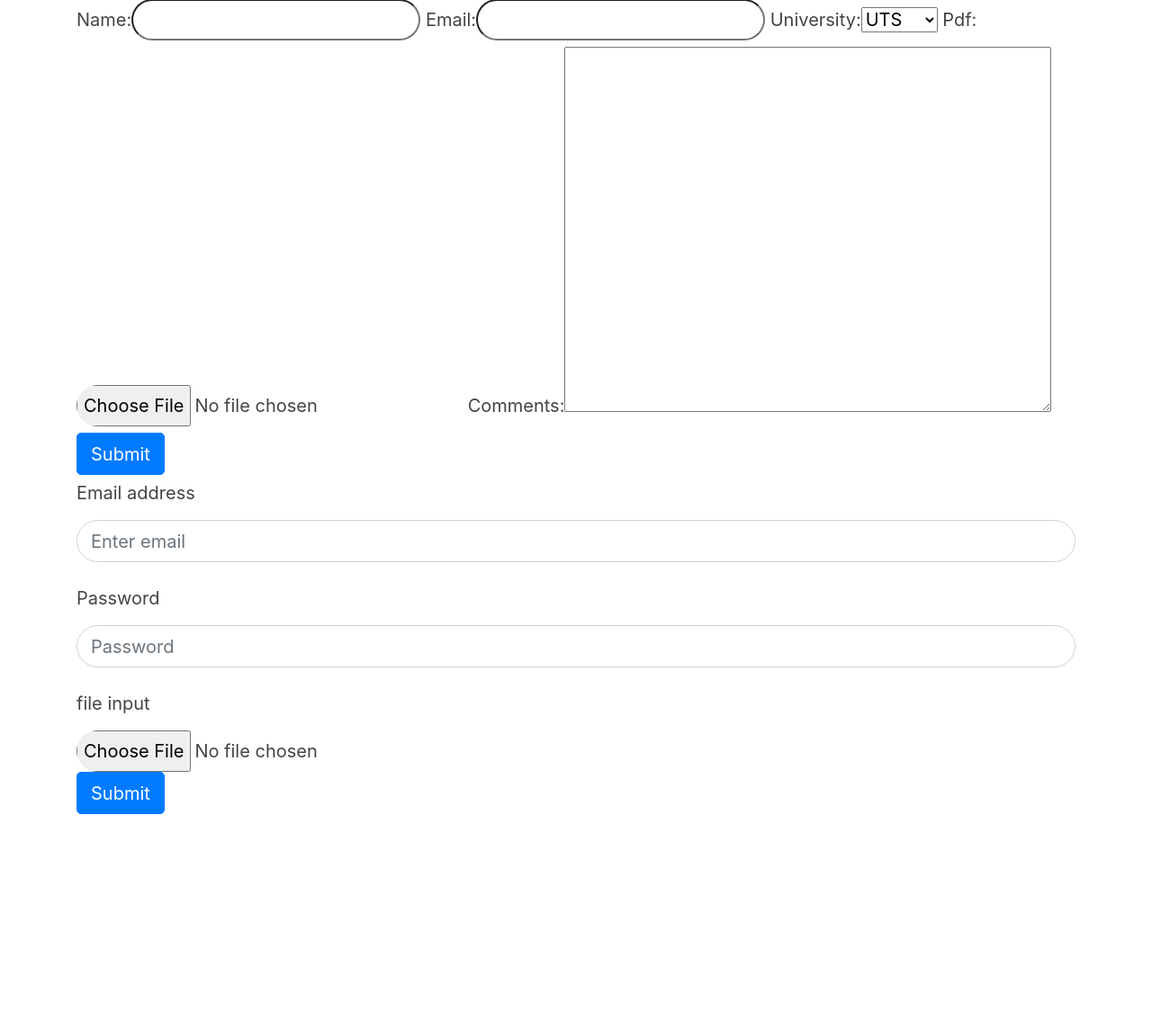
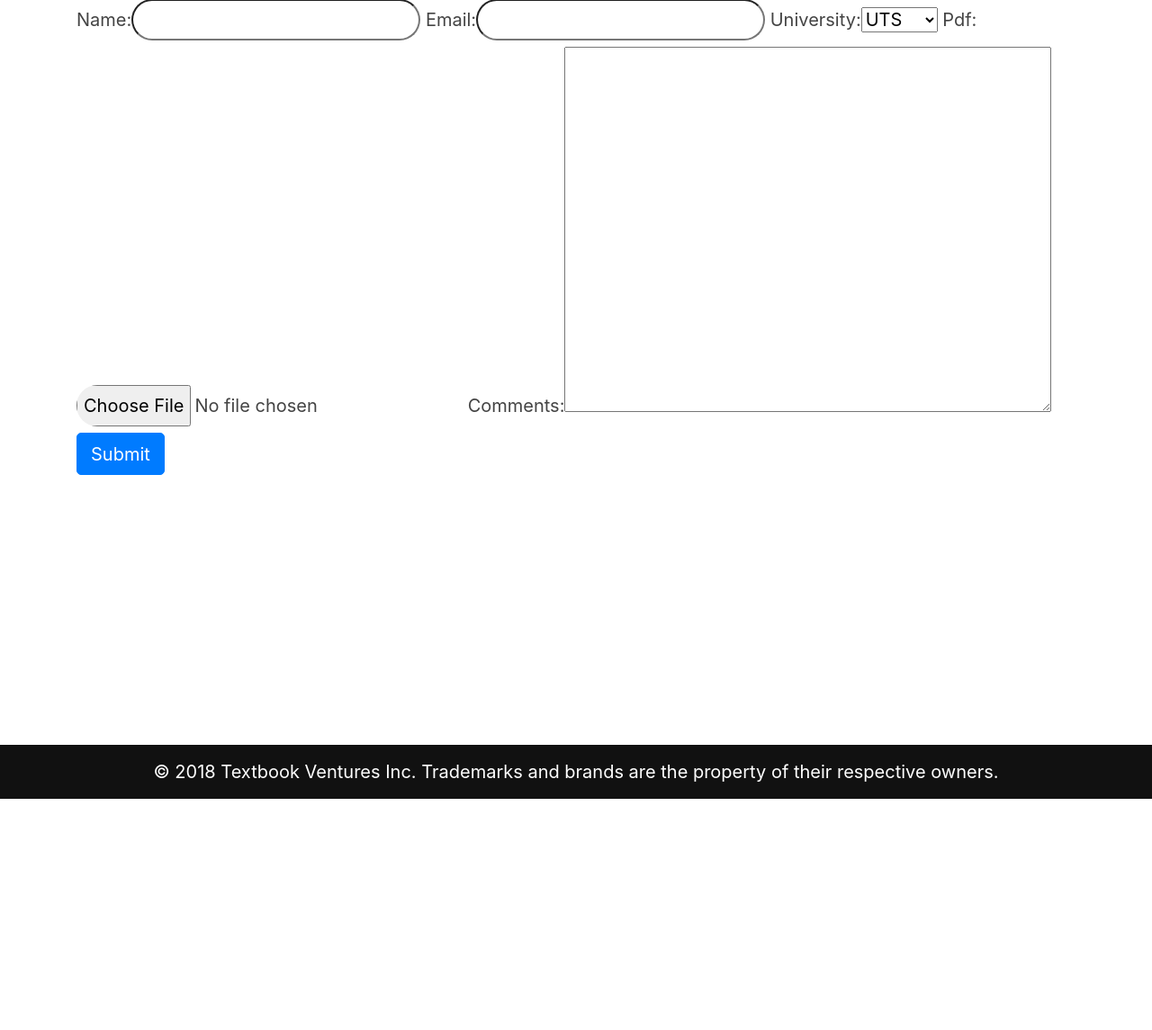
Before and after one commit to Kevinwochan/Student-Startup-Festival, a Django app: page /application/ in a window 1280 px wide. Shown: the part 1137-2282 px from the top of the page at 90% size. After the commit the page ends 2025 px from the top, so only its background shows below. Run offline with Django 3.2, Linux system fonts and the light colour scheme; some libraries are stand-ins or nearby versions.

Commit message:
removed html temlplate for form

```diff
--- a/templates/application.html
+++ b/templates/application.html
@@ -29,19 +29,6 @@
 			{{ application }}
 			<button type="submit" class="btn btn-primary">Submit</button>
 		</form>
-	<form id="startupcup-application" enctype="multipart/form-data"action="{% url 'application' %}" method="post">
-		<div class="form-group">
-				<label for="InputEmail">Email address</label>
-				<input type="email" class="form-control" id="InputEmail" aria-describedby="emailHelp" placeholder="Enter email">
-			</div>
-			<div class="form-group">
-				<label for="InputPassword">Password</label>
-				<input type="password" class="form-control" id="InputPassword" placeholder="Password">
-			</div>
-			<label for="FormControlFile"> file input</label>
-			<input type="file" class="form-control-file" id="FormControlFile">
-			<button type="submit" class="btn btn-primary">Submit</button>
-		</form>
 	</div>
 <section>
 
```
Also changed, not shown: home/forms.py (+16 -0 lines), public/static/css/base.css (+7 -3 lines), 2 other files.
